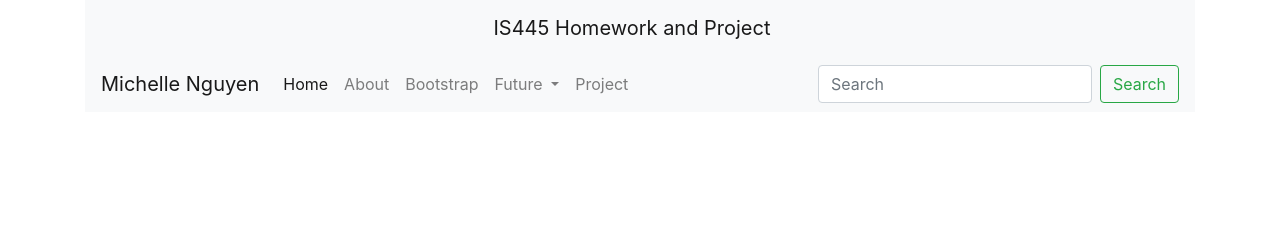
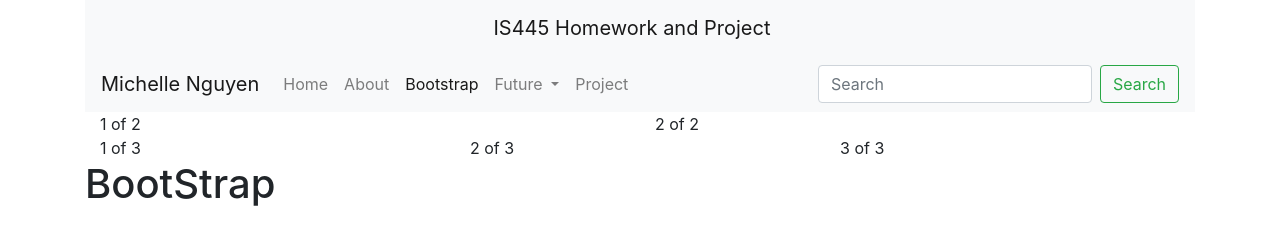
Before and after one commit to hongnhung4887/second-project, a website: page website/bootstrap.html in a window 1280 px wide. Drawn offline with nearby package versions, Linux system fonts and the light colour scheme.

Commit message:
add home

```diff
--- a/website/bootstrap.html
+++ b/website/bootstrap.html
@@ -33,13 +33,13 @@
 
                 <div class="collapse navbar-collapse" id="navbarSupportedContent">
                   <ul class="navbar-nav mr-auto">
-                    <li class="nav-item active">
-                      <a class="nav-link" href="#">Home <span class="sr-only">(current)</span></a>
+                    <li class="nav-item">
+                      <a class="nav-link" href="index.html">Home <span class="sr-only">(current)</span></a>
                     </li>
                     <li class="nav-item">
                       <a class="nav-link" href="about.html">About</a>
                     </li>
-                    <li class="nav-item">
+                    <li class="nav-item active">
                             <a class="nav-link" href="bootstrap.html">Bootstrap</a>
                           </li>
 
@@ -71,8 +71,29 @@
 
         </nav>
 
+       <div class="container">
+  <div class="row">
+    <div class="col">
+      1 of 2
+    </div>
+    <div class="col">
+      2 of 2
+    </div>
+  </div>
+  <div class="row">
+    <div class="col">
+      1 of 3
+    </div>
+    <div class="col">
+      2 of 3
+    </div>
+    <div class="col">
+      3 of 3
+    </div>
+  </div>
+</div>
 
-
+        <h1>BootStrap</h1>
     </div>
 
     <!-- Optional JavaScript -->
```
Also changed, not shown: website/about.html (+3 -3 lines), website/index.html (+36 -24 lines).
